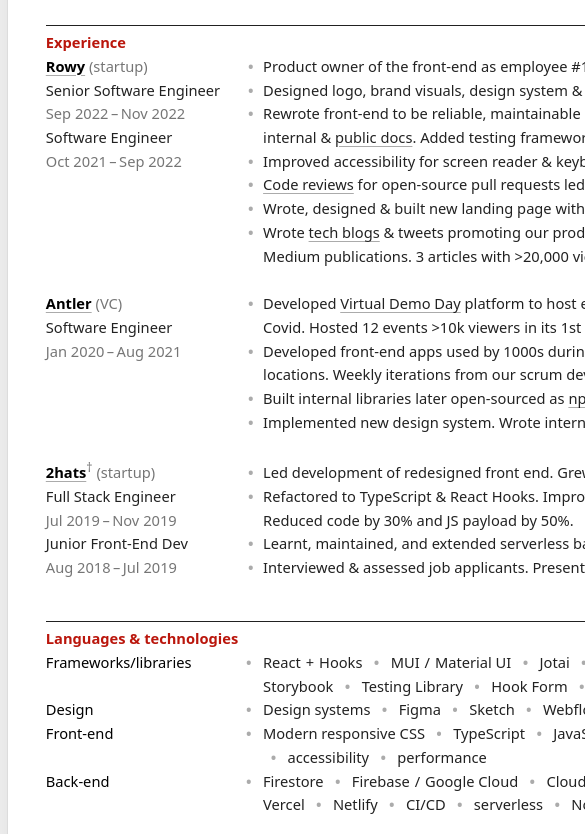
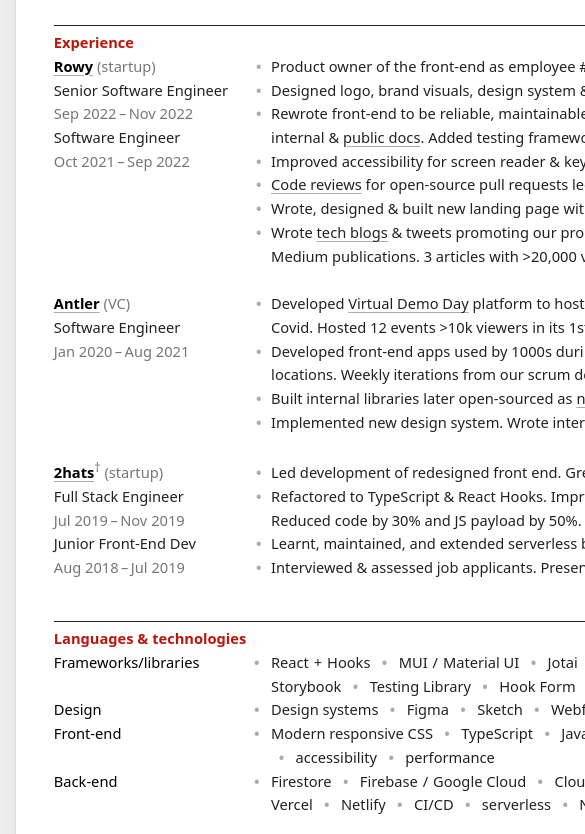
Before and after one commit to notsidney/resume, a plain HTML site: page index.html in a window 390 px wide. Shown: the part 191-1025 px from the top of the page, 585 px wide, since content can reach past the window. Drawn offline with Linux system fonts and the light colour scheme; a web font is replaced by a local one.

Commit message:
improve mobile styles

```diff
--- a/index.html
+++ b/index.html
@@ -2,6 +2,8 @@
 <html lang="en">
   <head>
     <meta charset="utf-8" />
+    <meta name="viewport" content="width=device-width, initial-scale=1" />
+
     <title>Résumé – Sidney Alcantara</title>
     <meta name="author" content="Sidney Alcantara" />
     <meta name="description" content="Sidney Alcantara’s résumé" />
--- a/style.css
+++ b/style.css
@@ -13,9 +13,12 @@
   --color-accent: #ba160c;
 
   font-size: 11pt;
+}
 
+html {
   margin: 0;
-  padding: 42px 8px 60px;
+  padding: 42px 16px 60px;
+  width: calc(210mm + 16px * 2);
   background-color: #f5f5f5;
 }
 
```
